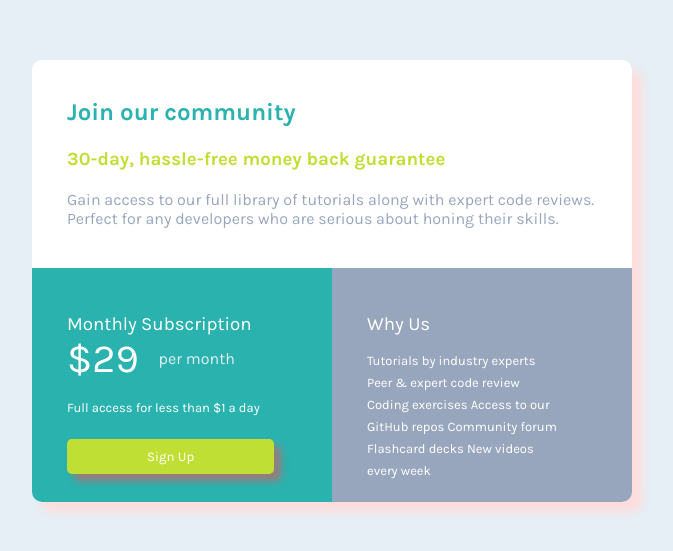
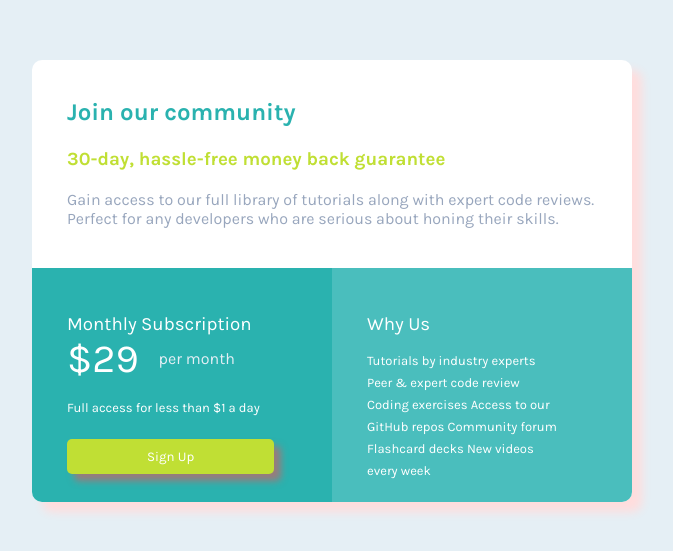
Before and after one commit to HarshBehera/Frontend_Projects, a plain HTML site: page single-price-grid-component-master/index.html in a window 1280 px wide. Shown: the part 119-670 px from the top of the page, without its empty margins (308-981 px from the left). Drawn offline with Linux system fonts and the light colour scheme.

Commit message:
Update style.css

```diff
--- a/single-price-grid-component-master/style.css
+++ b/single-price-grid-component-master/style.css
@@ -88,7 +88,7 @@ p{
 }
 
 .box2{
-    background-color:hsl(218, 22%, 67%);
+    background-color:#4abebd;
     width: 50%;
     /* height: 260px; */
     border-radius: 0 0 10px 0 ;
```
